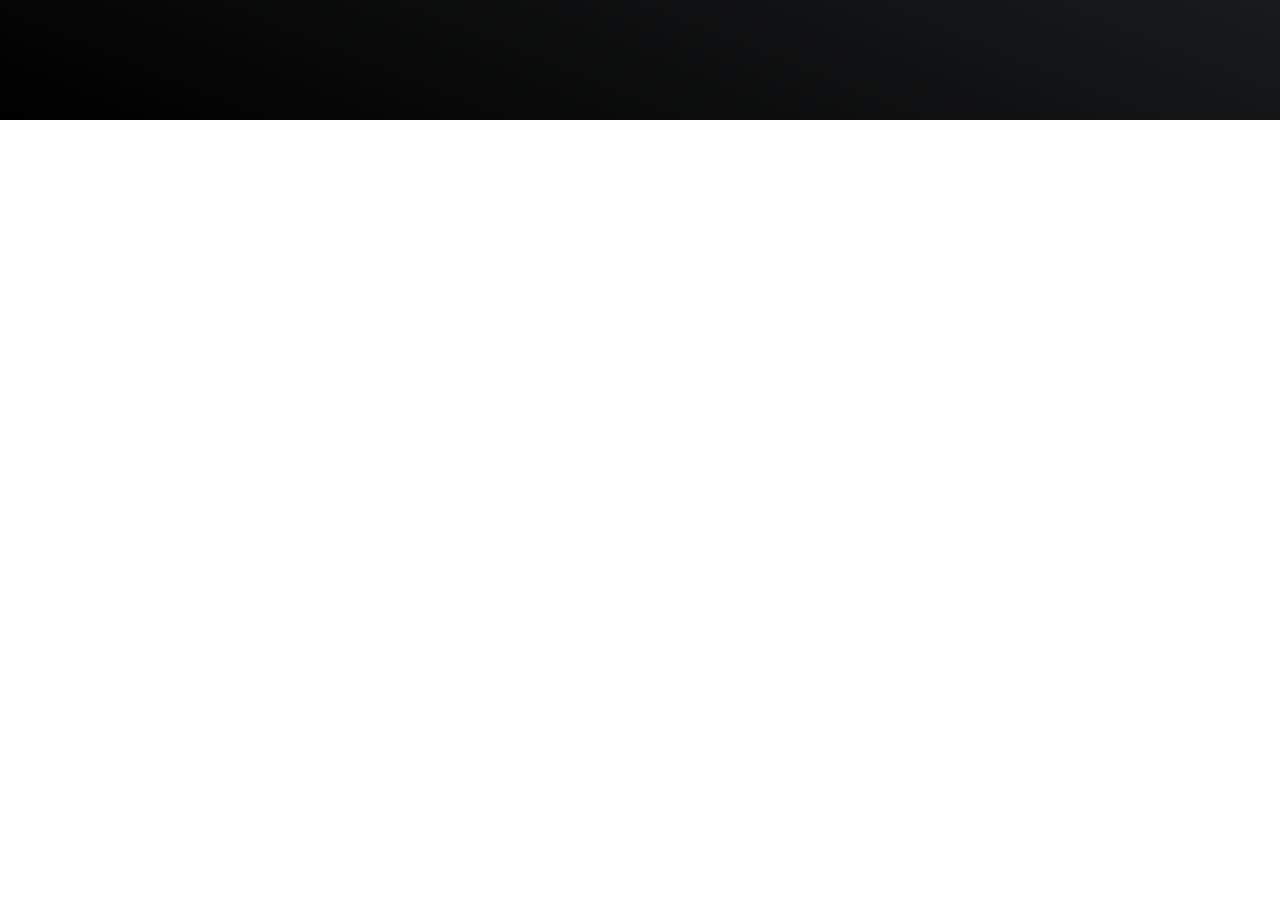
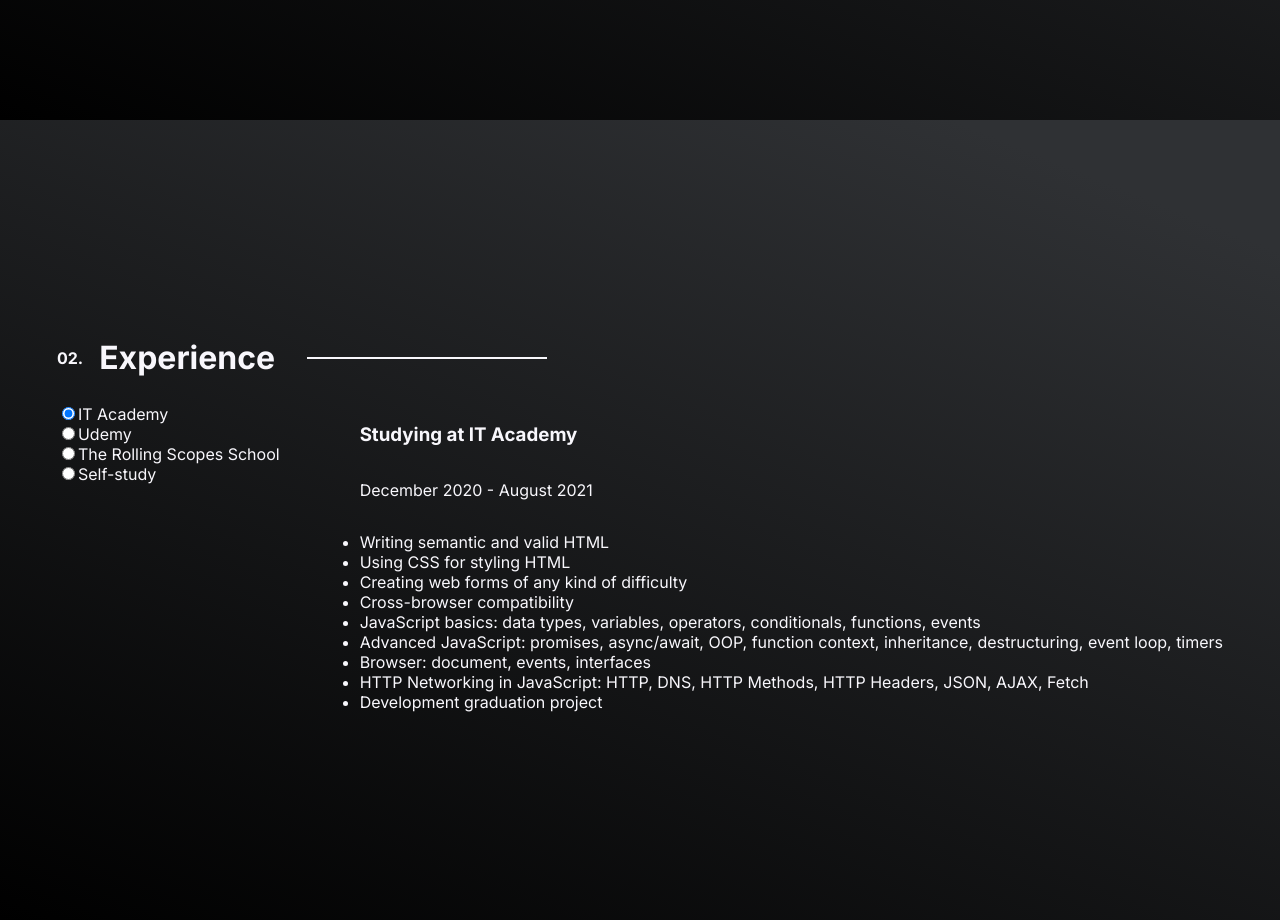
Before and after one commit to PaulusWhite/web-portfolio-app, a Next.js app: page / in a window 1280 px wide. Shown: the part 680-1600 px from the top of the page. Before the commit the page ends 800 px from the top, so only its background shows below. Built offline with nearby package versions, Linux system fonts and the light colour scheme.

Commit message:
feat: create data with experience path description

```diff
--- a/src/app/page.tsx
+++ b/src/app/page.tsx
@@ -7,7 +7,7 @@ const Main = () => {
   return (
     <main>
       <Section index={1} label="About me" content={<About />} />
-      {/* <Experience /> */}
+      <Section index={2} label="Experience" content={<Experience />} />
     </main>
   );
 };
--- a/src/components/sections/About.tsx
+++ b/src/components/sections/About.tsx
@@ -5,7 +5,7 @@ import Image from "next/image";
 import photo from "./../../../public/photo.jpg";
 
 const About = () => (
-  <section className={style.about}>
+  <div className={style.about}>
     <div>
       <h1>Glad to see you at my digital place</h1>
 
@@ -28,7 +28,7 @@ const About = () => (
         quality={100}
       />
     </div>
-  </section>
+  </div>
 );
 
 export default About;
--- /dev/null
+++ b/src/components/sections/experience/BulltetPoint.tsx
@@ -0,0 +1,7 @@
+interface IBulletPointProps {
+  description: string;
+}
+
+const BulletPoint = (props: IBulletPointProps) => <li>{props.description}</li>;
+
+export default BulletPoint;
--- /dev/null
+++ b/src/components/sections/experience/DescriptionList.tsx
@@ -0,0 +1,33 @@
+import style from "./../../../styles/modules/experience/description.module.scss";
+
+//components
+import BulletPoint from "./BulltetPoint";
+
+//interfaces
+import { IDataDescItem } from "@/interfaces/IData";
+
+interface IDescriptionListProps {
+  title: string;
+  duration: string;
+  logo: string;
+  list: IDataDescItem[];
+}
+
+const DescriptionList = (props: IDescriptionListProps) => {
+  const { title, duration, logo, list } = props;
+
+  return (
+    <div className={style.description}>
+      <h3>{title}</h3>
+      <p>{duration}</p>
+
+      <ul>
+        {list.map((descItem: IDataDescItem) => (
+          <BulletPoint key={descItem.id} description={descItem.desc} />
+        ))}
+      </ul>
+    </div>
+  );
+};
+
+export default DescriptionList;
--- a/src/components/sections/experience/Experience.tsx
+++ b/src/components/sections/experience/Experience.tsx
@@ -1,3 +1,44 @@
-const Experience = () => <section></section>;
+"use client";
+
+import { useState } from "react";
+import style from "./../../../styles/modules/experience/experience.module.scss";
+
+//data
+import data from "./../../../lib/data.json";
+
+//interfaces
+import { IDataRadioItem, IDataRadioValue } from "@/interfaces/IData";
+
+//components
+import DescriptionList from "./DescriptionList";
+import InputBtn from "./InputBtn";
+
+const Experience = () => {
+  const radioList: IDataRadioItem[] = data.radioList as IDataRadioItem[];
+  const defaultValue: IDataRadioValue = radioList[0].value;
+
+  const [activeInput, setInput] = useState<IDataRadioValue>(defaultValue);
+
+  return (
+    <div className={style.experience}>
+      <div className={style.radioList}>
+        {radioList.map((radioItem: IDataRadioItem) => {
+          const isChecked: boolean = activeInput === radioItem.value;
+
+          return (
+            <InputBtn
+              key={radioItem.id}
+              label={radioItem.label}
+              value={radioItem.value}
+              isChecked={isChecked}
+              setInput={setInput}
+            />
+          );
+        })}
+      </div>
+      <DescriptionList {...data.descriptionList[activeInput]} />
+    </div>
+  );
+};
 
 export default Experience;
--- /dev/null
+++ b/src/components/sections/experience/InputBtn.tsx
@@ -0,0 +1,24 @@
+//interfaces
+import { IDataRadioValue } from "@/interfaces/IData";
+
+interface IInputBtnProps {
+  label: string;
+  value: IDataRadioValue;
+  isChecked?: boolean;
+  setInput: (newValue: IDataRadioValue) => void;
+}
+
+const InputBtn = (props: IInputBtnProps) => (
+  <label>
+    <input
+      type="radio"
+      name="radioList"
+      value={props.value}
+      checked={Boolean(props.isChecked)}
+      onChange={(e) => props.setInput(e.target.value as IDataRadioValue)}
+    />
+    {props.label}
+  </label>
+);
+
+export default InputBtn;
--- /dev/null
+++ b/src/interfaces/IData.ts
@@ -0,0 +1,14 @@
+type IDataRadioValue = "itAcademy" | "rss" | "udemy" | "self";
+
+interface IDataRadioItem {
+  id: number;
+  label: "IT Academy" | "The Rolling Scopes School" | "Udemy" | "Self-study";
+  value: IDataRadioValue;
+}
+
+interface IDataDescItem {
+  id: number;
+  desc: string;
+}
+
+export type { IDataRadioValue, IDataRadioItem, IDataDescItem };
--- /dev/null
+++ b/src/lib/data.json
@@ -0,0 +1,158 @@
+{
+  "radioList": [
+    {
+      "id": 0,
+      "label": "IT Academy",
+      "value": "itAcademy"
+    },
+    {
+      "id": 1,
+      "label": "Udemy",
+      "value": "udemy"
+    },
+    {
+      "id": 2,
+      "label": "The Rolling Scopes School",
+      "value": "rss"
+    },
+    {
+      "id": 2,
+      "label": "Self-study",
+      "value": "self"
+    }
+  ],
+  "descriptionList": {
+    "itAcademy": {
+      "title": "Studying at IT Academy",
+      "link": "",
+      "logo": "",
+      "duration": "December 2020 - August 2021",
+      "list": [
+        {
+          "id": 0,
+          "desc": "Writing semantic and valid HTML"
+        },
+        {
+          "id": 1,
+          "desc": "Using CSS for styling HTML"
+        },
+        {
+          "id": 2,
+          "desc": "Creating web forms of any kind of difficulty"
+        },
+        {
+          "id": 3,
+          "desc": "Cross-browser compatibility"
+        },
+        {
+          "id": 4,
+          "desc": "JavaScript basics: data types, variables, operators, conditionals, functions, events"
+        },
+        {
+          "id": 5,
+          "desc": "Advanced JavaScript: promises, async/await, OOP, function context, inheritance, destructuring, event loop, timers"
+        },
+        {
+          "id": 6,
+          "desc": "Browser: document, events, interfaces"
+        },
+        {
+          "id": 7,
+          "desc": "HTTP Networking in JavaScript: HTTP, DNS, HTTP Methods, HTTP Headers, JSON, AJAX, Fetch"
+        },
+        {
+          "id": 8,
+          "desc": "Development graduation project"
+        }
+      ]
+    },
+    "udemy": {
+      "title": "Taking courses on Udemy platform",
+      "link": "",
+      "logo": "",
+      "duration": "September 2022 - February 2022",
+      "list": [
+        {
+          "id": 0,
+          "desc": "React Basics: JSX, components, props, state, hooks"
+        },
+        {
+          "id": 1,
+          "desc": "React: creating Routes with React Router, using Context API"
+        },
+        {
+          "id": 2,
+          "desc": "React: side effects, rules of hooks, pure functions"
+        },
+        {
+          "id": 3,
+          "desc": "Redux Basics: how redux works, store structue, actions, subscriptions, dispatching"
+        },
+        {
+          "id": 4,
+          "desc": "Redux Toolkit: configuration store with toolkit; slices, reducers, middlewares"
+        },
+        {
+          "id": 5,
+          "desc": "Calling API with Redux, using react-redux"
+        },
+        {
+          "id": 6,
+          "desc": "TypeScript: types, interfaces, generics, advanced types"
+        }
+      ]
+    },
+    "rss": {
+      "title": "Studying at The Rolling Scopes School",
+      "link": "",
+      "logo": "",
+      "duration": "March 2023 - September 2023",
+      "list": [
+        {
+          "id": 0,
+          "desc": "Using Git,GitHub: repository (local, remote/origin), main commands, commit requirements"
+        },
+        {
+          "id": 1,
+          "desc": "CoreJS: basic and advanced JavaScript, JavaScript in browser, web storage API & cookies, design patterns"
+        },
+        {
+          "id": 2,
+          "desc": "Algorithms and data structures"
+        },
+        {
+          "id": 3,
+          "desc": "Modules in JavaScript and JavaScript Bundlers"
+        },
+        {
+          "id": 4,
+          "desc": "Development final eCommerce application in a team under the supervision of a team mentor"
+        }
+      ]
+    },
+    "self": {
+      "title": "Self-study",
+      "link": null,
+      "logo": "",
+      "duration": "November 2023 - Present",
+      "list": [
+        {
+          "id": 0,
+          "desc": "In-depth learning JavaScript by David Flanagan book"
+        },
+        {
+          "id": 1,
+          "desc": "Learning JavaScript Patterns and React Patterns by Lydia Hallie and Addy Osmani's materials"
+        },
+        {
+          "id": 2,
+          "desc": "Learning React Framework NextJS"
+        },
+        {
+          "id": 3,
+          "desc": "Learning continues ..."
+        }
+      ]
+    }
+  }
+}
--- /dev/null
+++ b/src/styles/modules/experience/description.module.scss
@@ -0,0 +1,4 @@
+.description {
+  display: flex;
+  flex-direction: column;
+}
--- /dev/null
+++ b/src/styles/modules/experience/experience.module.scss
@@ -0,0 +1,9 @@
+.experience {
+  display: flex;
+  gap: 5rem;
+
+  .radioList {
+    display: flex;
+    flex-direction: column;
+  }
+}
```
Also changed, not shown: src/styles/modules/experience.module.scss (deleted).
